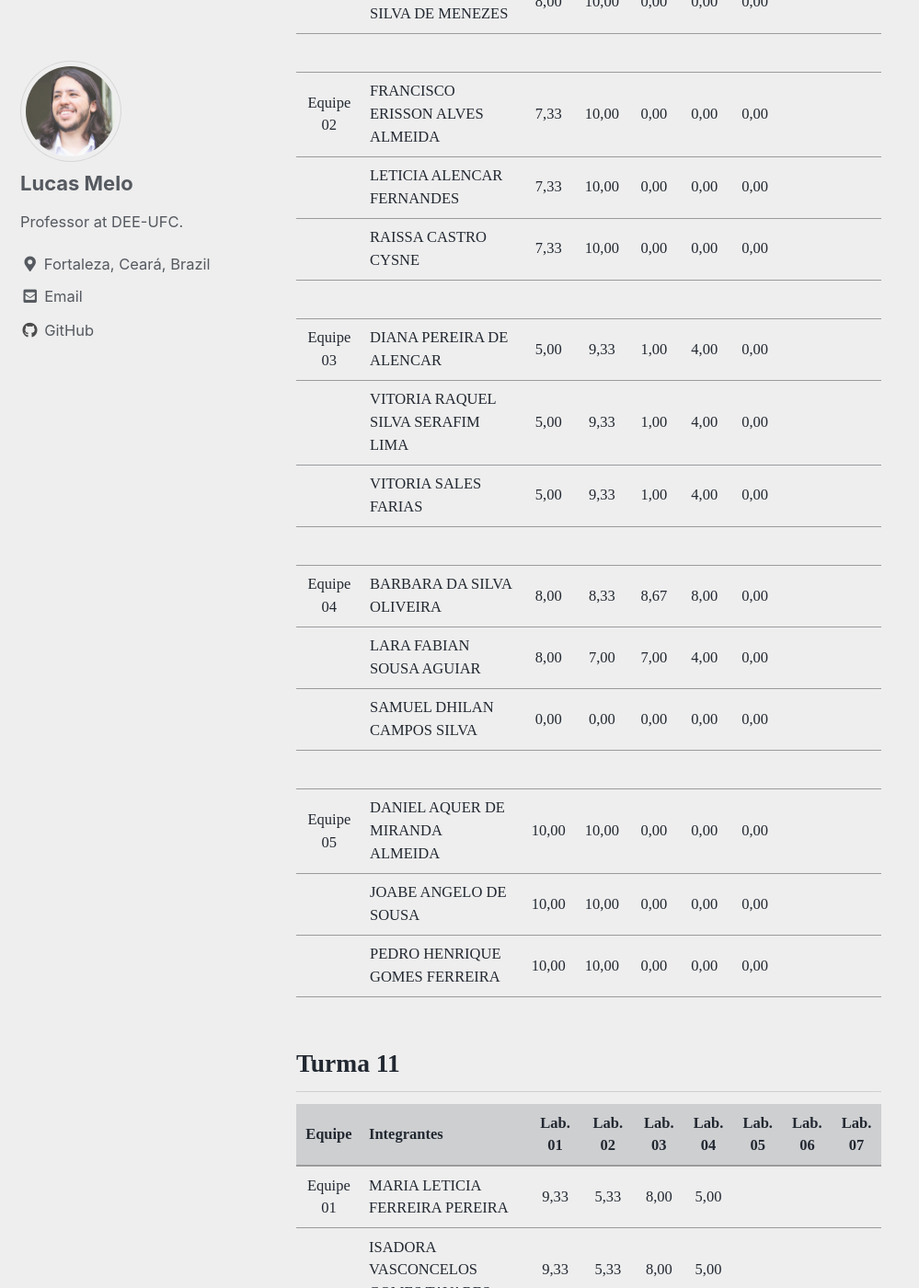
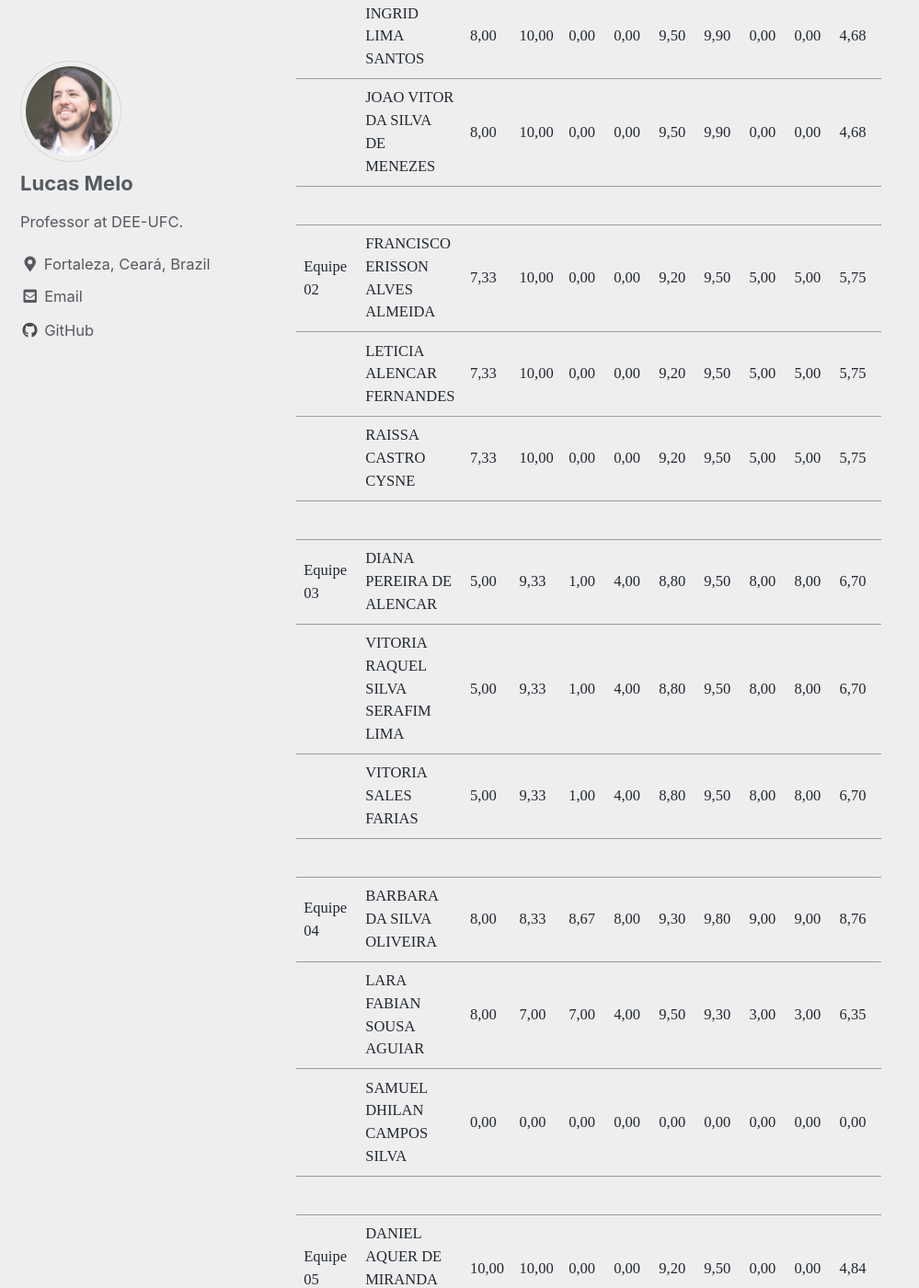
Before and after one commit to lucassm/lucassm.github.io, a Jekyll site: the page built from _teaching/LE-2021-1/notas.md, in a window 1280 px wide and 1400 px high, scrolled down 521 px. Shown: the whole window at 92% size, without its empty margins (0-999 px from the left). Built offline with Jekyll 4.4.1, drawn with Linux system fonts in a browser that asks for light colours; cached includes are drawn as plain includes; some web fonts are replaced; some of the changed text lies outside the part shown.

Commit message:
UPDATE notas das disciplinas LE-2021-1 e CII-2021-1

```diff
--- a/_teaching/LE-2021-1/notas.md
+++ b/_teaching/LE-2021-1/notas.md
@@ -3,65 +3,73 @@ title: "Notas de Laboratório de Eletrotécnica"
 collection: teaching
 permalink: /teaching/LE-2021-1/notas
 venue: "Federal University of Ceara, Department of Electrical Engineering"
-date: 2021-07-16
+date: 2021-08-24
 location: "Fortaleza, Brazil"
 ---
 
 ## Turma 10
 
-|   Equipe   |            Integrantes            | Lab. 01 | Lab. 01 | Lab. 03 | Lab. 04 | Lab. 05 | Lab. 06 | Lab. 07 |
-|:----------:|-----------------------------------|:-------:|:-------:|:-------:|:-------:|:-------:|:-------:|:-------:|
-| Equipe 01  | FRANCISCO LUCAS DE SOUZA PEREIRA  |   8,00  |  10,00  |   0,00  |   0,00  |   0,00  |         |         |
-|            | INGRID LIMA SANTOS                |   8,00  |  10,00  |   0,00  |   0,00  |   0,00  |         |         |
-|            | JOAO VITOR DA SILVA DE MENEZES    |   8,00  |  10,00  |   0,00  |   0,00  |   0,00  |         |         |
-|            |                                   |         |         |         |         |         |         |         |
-|  Equipe 02 | FRANCISCO ERISSON ALVES ALMEIDA   |   7,33  |  10,00  |   0,00  |   0,00  |   0,00  |         |         |
-|            | LETICIA ALENCAR FERNANDES         |   7,33  |  10,00  |   0,00  |   0,00  |   0,00  |         |         |
-|            | RAISSA CASTRO CYSNE               |   7,33  |  10,00  |   0,00  |   0,00  |   0,00  |         |         |
-|            |                                   |         |         |         |         |         |         |         |
-|  Equipe 03 | DIANA PEREIRA DE ALENCAR          |   5,00  |   9,33  |   1,00  |   4,00  |   0,00  |         |         |
-|            | VITORIA RAQUEL SILVA SERAFIM LIMA |   5,00  |   9,33  |   1,00  |   4,00  |   0,00  |         |         |
-|            | VITORIA SALES FARIAS              |   5,00  |   9,33  |   1,00  |   4,00  |   0,00  |         |         |
-|            |                                   |         |         |         |         |         |         |         |
-|  Equipe 04 | BARBARA DA SILVA OLIVEIRA         |   8,00  |   8,33  |   8,67  |   8,00  |   0,00  |         |         |
-|            | LARA FABIAN SOUSA AGUIAR          |   8,00  |   7,00  |   7,00  |   4,00  |   0,00  |         |         |
-|            | SAMUEL DHILAN CAMPOS SILVA        |   0,00  |   0,00  |   0,00  |   0,00  |   0,00  |         |         |
-|            |                                   |         |         |         |         |         |         |         |
-|  Equipe 05 | DANIEL AQUER DE MIRANDA ALMEIDA   |  10,00  |  10,00  |   0,00  |   0,00  |   0,00  |         |         |
-|            | JOABE ANGELO DE SOUSA             |  10,00  |  10,00  |   0,00  |   0,00  |   0,00  |         |         |
-|            | PEDRO HENRIQUE GOMES FERREIRA     |  10,00  |  10,00  |   0,00  |   0,00  |   0,00  |         |         |
+| Equipe     | Integrantes                       | Lab. 01 | Lab. 02 | Lab. 03 | Lab. 04 | Lab. 05 | Lab. 06 | Lab. 07 | Lab. 07 | Média |
+|------------|-----------------------------------|---------|---------|---------|---------|---------|---------|---------|---------|-------|
+|            |                                   |         |         |         |         |         |         | a       | b       |       |
+| Equipe 01  | FRANCISCO LUCAS DE SOUZA PEREIRA  | 8,00    | 10,00   | 0,00    | 0,00    | 9,50    | 9,90    | 0,00    | 0,00    | 4,68  |
+|            | INGRID LIMA SANTOS                | 8,00    | 10,00   | 0,00    | 0,00    | 9,50    | 9,90    | 0,00    | 0,00    | 4,68  |
+|            | JOAO VITOR DA SILVA DE MENEZES    | 8,00    | 10,00   | 0,00    | 0,00    | 9,50    | 9,90    | 0,00    | 0,00    | 4,68  |
+|            |                                   |         |         |         |         |         |         |         |         |       |
+| Equipe 02  | FRANCISCO ERISSON ALVES ALMEIDA   | 7,33    | 10,00   | 0,00    | 0,00    | 9,20    | 9,50    | 5,00    | 5,00    | 5,75  |
+|            | LETICIA ALENCAR FERNANDES         | 7,33    | 10,00   | 0,00    | 0,00    | 9,20    | 9,50    | 5,00    | 5,00    | 5,75  |
+|            | RAISSA CASTRO CYSNE               | 7,33    | 10,00   | 0,00    | 0,00    | 9,20    | 9,50    | 5,00    | 5,00    | 5,75  |
+|            |                                   |         |         |         |         |         |         |         |         |       |
+| Equipe 03  | DIANA PEREIRA DE ALENCAR          | 5,00    | 9,33    | 1,00    | 4,00    | 8,80    | 9,50    | 8,00    | 8,00    | 6,70  |
+|            | VITORIA RAQUEL SILVA SERAFIM LIMA | 5,00    | 9,33    | 1,00    | 4,00    | 8,80    | 9,50    | 8,00    | 8,00    | 6,70  |
+|            | VITORIA SALES FARIAS              | 5,00    | 9,33    | 1,00    | 4,00    | 8,80    | 9,50    | 8,00    | 8,00    | 6,70  |
+|            |                                   |         |         |         |         |         |         |         |         |       |
+| Equipe 04  | BARBARA DA SILVA OLIVEIRA         | 8,00    | 8,33    | 8,67    | 8,00    | 9,30    | 9,80    | 9,00    | 9,00    | 8,76  |
+|            | LARA FABIAN SOUSA AGUIAR          | 8,00    | 7,00    | 7,00    | 4,00    | 9,50    | 9,30    | 3,00    | 3,00    | 6,35  |
+|            | SAMUEL DHILAN CAMPOS SILVA        | 0,00    | 0,00    | 0,00    | 0,00    | 0,00    | 0,00    | 0,00    | 0,00    | 0,00  |
+|            |                                   |         |         |         |         |         |         |         |         |       |
+| Equipe 05  | DANIEL AQUER DE MIRANDA ALMEIDA   | 10,00   | 10,00   | 0,00    | 0,00    | 9,20    | 9,50    | 0,00    | 0,00    | 4,84  |
+|            | JOABE ANGELO DE SOUSA             | 10,00   | 10,00   | 0,00    | 0,00    | 9,20    | 9,50    | 0,00    | 0,00    | 4,84  |
+|            | PEDRO HENRIQUE GOMES FERREIRA     | 10,00   | 10,00   | 0,00    | 0,00    | 9,20    | 0,00    | 0,00    | 0,00    | 3,65  |
 
 ## Turma 11
 
-|   Equipe   |             Integrantes            | Lab. 01 | Lab. 02 | Lab. 03 | Lab. 04 | Lab. 05 | Lab. 06 | Lab. 07 |
-|:----------:|------------------------------------|:-------:|:-------:|:-------:|:-------:|:-------:|:-------:|:-------:|
-| Equipe 01  | MARIA LETICIA FERREIRA PEREIRA     |   9,33  |   5,33  |   8,00  |   5,00  |         |         |         |
-|            | ISADORA VASCONCELOS GOMES TAVARES  |   9,33  |   5,33  |   8,00  |   5,00  |         |         |         |
-|            | ANA BEATRIZ DELFINO DE QUEIROZ     |   9,33  |   5,33  |   8,00  |   5,00  |         |         |         |
-|  Equipe 02 | ARIVONALDO RODRIGUES BARROS        |  10,00  |   9,00  |   9,67  |   4,00  |         |         |         |
-|            | JOSE BEZERRA GARRIDO               |  10,00  |   9,00  |   9,67  |   4,00  |         |         |         |
-|            | SAMUEL MORAES MESQUITA             |  10,00  |   9,00  |   9,67  |   4,00  |         |         |         |
-|  Equipe 03 | GABRIEL DUARTE DE SA               |   9,67  |  10,00  |   8,33  |   9,33  |         |         |         |
-|            | RAFAEL HENRIQUE GOMES DE SOUZA     |   9,67  |  10,00  |   8,33  |   9,33  |         |         |         |
-|            | SÂMILA GEORGIA CAVALCANTE FRANÇA   |   9,67  |  10,00  |   8,33  |   9,33  |         |         |         |
-|  Equipe 04 | KARLLA CHRYSTINA DA SILVA FERREIRA |   1,00  |   0,00  |   0,00  |   0,00  |         |         |         |
-|            | LUIS MIGUEL DE ARAUJO QUEIROZ      |   0,00  |   0,00  |   0,00  |   0,00  |         |         |         |
-|            | OZANAN SOARES GUEDES               |   0,00  |   0,00  |   0,00  |   0,00  |         |         |         |
-
+| Equipe     | Integrantes                        | Lab. 01 | Lab. 02 | Lab. 03 | Lab. 04 | Lab. 05 | Lab. 06 | Lab. 07 | Lab. 07 | Média |
+|------------|------------------------------------|---------|---------|---------|---------|---------|---------|---------|---------|-------|
+|            |                                    |         |         |         |         |         |         | a       | b       |       |
+| Equipe 01  | MARIA LETICIA FERREIRA PEREIRA     | 9,33    | 5,33    | 8,00    | 5,00    | 9,60    | 9,80    | 8,00    | 8,00    | 7,88  |
+|            | ISADORA VASCONCELOS GOMES TAVARES  | 9,33    | 5,33    | 8,00    | 5,00    | 9,60    | 9,80    | 8,00    | 8,00    | 7,88  |
+|            | ANA BEATRIZ DELFINO DE QUEIROZ     | 9,33    | 5,33    | 8,00    | 5,00    | 9,60    | 9,80    | 8,00    | 8,00    | 7,88  |
+|            |                                    |         |         |         |         |         |         |         |         |       |
+| Equipe 02  | ARIVONALDO RODRIGUES BARROS        | 10,00   | 9,00    | 9,67    | 4,00    | 9,60    | 9,90    | 10,00   | 10,00   | 9,02  |
+|            | JOSE BEZERRA GARRIDO               | 10,00   | 9,00    | 9,67    | 4,00    | 9,60    | 9,90    | 10,00   | 10,00   | 9,02  |
+|            | SAMUEL MORAES MESQUITA             | 10,00   | 9,00    | 9,67    | 4,00    | 9,60    | 9,90    | 10,00   | 10,00   | 9,02  |
+|            |                                    |         |         |         |         |         |         |         |         |       |
+| Equipe 03  | GABRIEL DUARTE DE SA               | 9,67    | 10,00   | 8,33    | 9,33    | 9,30    | 9,70    | 3,00    | 3,00    | 7,79  |
+|            | RAFAEL HENRIQUE GOMES DE SOUZA     | 9,67    | 10,00   | 8,33    | 9,33    | 9,30    | 9,70    | 3,00    | 3,00    | 7,79  |
+|            | SÂMILA GEORGIA CAVALCANTE FRANÇA   | 9,67    | 10,00   | 8,33    | 9,33    | 9,30    | 9,70    | 3,00    | 3,00    | 7,79  |
+|            |                                    |         |         |         |         |         |         |         |         |       |
+| Equipe 04  | KARLLA CHRYSTINA DA SILVA FERREIRA | 1,00    | 0,00    | 0,00    | 0,00    | 0,00    | 0,00    | 0,00    | 0,00    | 0,13  |
+|            | LUIS MIGUEL DE ARAUJO QUEIROZ      | 0,00    | 0,00    | 0,00    | 0,00    | 0,00    | 0,00    | 0,00    | 0,00    | 0,00  |
+|            | OZANAN SOARES GUEDES               | 0,00    | 0,00    | 0,00    | 0,00    | 0,00    | 0,00    | 0,00    | 0,00    | 0,00  |
 
 ## Turma 13
 
-|   Equipe   |             Integrantes             | Lab. 01 | Lab. 02 | Lab. 03 | Lab. 04 | Lab. 05 | Lab. 06 | Lab. 07|
-|:----------:|-------------------------------------|:-------:|:-------:|:-------:|:-------:|:-------:|:-------:|:------:|
-| Equipe 01  | ANTONIO RICARDO AMANCIO LIMA JUNIOR |   8,67  |   9,67  |   2,00  |   4,00  |   0,00  |         |        |
-|            | BRENDA LIMA RAMOS                   |   8,67  |   9,67  |   2,00  |   4,00  |   0,00  |         |        |
-|            | JOANNA KAREN MONTEIRO CAVALCANTE    |   8,67  |   9,67  |   2,00  |   4,00  |   0,00  |         |        |
-|            | MARIA GABRIELA OLIVEIRA DE PINHO    |   8,67  |   9,67  |   2,00  |   4,00  |   0,00  |         |        |
-|  Equipe 02 | MATHEUS VASCONCELOS NASCIMENTO      |  10,00  |   9,33  |   9,33  |  10,00  |   0,00  |         |        |
-|            | LYSSANDRA MENESES DE OLIVEIRA LUCAS |  10,00  |   9,33  |   9,33  |  10,00  |   0,00  |         |        |
-|            | LUCAS CIPRIANO FEITOSA BRANDÃO      |   0,00  |   9,33  |   9,33  |  10,00  |   0,00  |         |        |
-|  Equipe 03 | HILLDYSON MOREIRA LEVY              |  10,00  |  10,00  |  10,00  |  10,00  |   0,00  |         |        |
-|  Equipe 04 | FRANCISCO GABRIEL MOREIRA SAMPAIO   |  10,00  |  10,00  |   9,00  |  10,00  |   0,00  |         |        |
-|            | KAUA SOUZA MAIA                     |  10,00  |  10,00  |   9,00  |  10,00  |   0,00  |         |        |
-|            | MARC ROBERT DONN SIMEUS             |  10,00  |  10,00  |   9,00  |  10,00  |   0,00  |         |        |
-|            | VITOR JUCA POLICARPO                |  10,00  |  10,00  |   9,00  |  10,00  |   0,00  |         |        |
+| Equipe     | Integrantes                         | Lab. 01 | Lab. 02 | Lab. 03 | Lab. 04 | Lab. 05 | Lab. 06 | Lab. 07 | Lab. 07 | Média |
+|------------|-------------------------------------|---------|---------|---------|---------|---------|---------|---------|---------|-------|
+|            |                                     |         |         |         |         |         |         | a       | b       |       |
+| Equipe 01  | ANTONIO RICARDO AMANCIO LIMA JUNIOR | 8,67    | 9,67    | 2,00    | 4,00    | 7,70    | 9,50    | 10,00   | 10,00   | 7,69  |
+|            | BRENDA LIMA RAMOS                   | 8,67    | 9,67    | 2,00    | 4,00    | 7,70    | 9,50    | 10,00   | 10,00   | 7,69  |
+|            | JOANNA KAREN MONTEIRO CAVALCANTE    | 8,67    | 9,67    | 2,00    | 4,00    | 7,70    | 9,50    | 10,00   | 10,00   | 7,69  |
+|            | MARIA GABRIELA OLIVEIRA DE PINHO    | 8,67    | 9,67    | 2,00    | 4,00    | 7,70    | 9,50    | 10,00   | 10,00   | 7,69  |
+|            |                                     |         |         |         |         |         |         |         |         |       |
+| Equipe 02  | MATHEUS VASCONCELOS NASCIMENTO      | 10,00   | 9,33    | 9,33    | 10,00   | 9,00    | 9,60    | 9,00    | 9,00    | 9,41  |
+|            | LYSSANDRA MENESES DE OLIVEIRA LUCAS | 10,00   | 9,33    | 9,33    | 10,00   | 9,00    | 9,60    | 9,00    | 9,00    | 9,41  |
+|            | LUCAS CIPRIANO FEITOSA BRANDÃO      | 0,00    | 9,33    | 9,33    | 10,00   | 9,00    | 9,60    | 9,00    | 9,00    | 8,16  |
+|            |                                     |         |         |         |         |         |         |         |         |       |
+| Equipe 03  | HILLDYSON MOREIRA LEVY              | 10,00   | 10,00   | 10,00   | 10,00   | 9,80    | 9,90    | 7,00    | 7,00    | 9,21  |
+|            |                                     |         |         |         |         |         |         |         |         |       |
+| Equipe 04  | FRANCISCO GABRIEL MOREIRA SAMPAIO   | 10,00   | 10,00   | 9,00    | 10,00   | 8,80    | 9,60    | 10,00   | 10,00   | 9,68  |
+|            | KAUA SOUZA MAIA                     | 10,00   | 10,00   | 9,00    | 10,00   | 8,80    | 9,60    | 10,00   | 10,00   | 9,68  |
+|            | MARC ROBERT DONN SIMEUS             | 10,00   | 10,00   | 9,00    | 10,00   | 8,80    | 9,60    | 10,00   | 10,00   | 9,68  |
+|            | VITOR JUCA POLICARPO                | 10,00   | 10,00   | 9,00    | 10,00   | 8,80    | 9,60    | 10,00   | 10,00   | 9,68  |
```
Also changed, not shown: _teaching/CII-2021-1/notas.md (+7 -6 lines).
